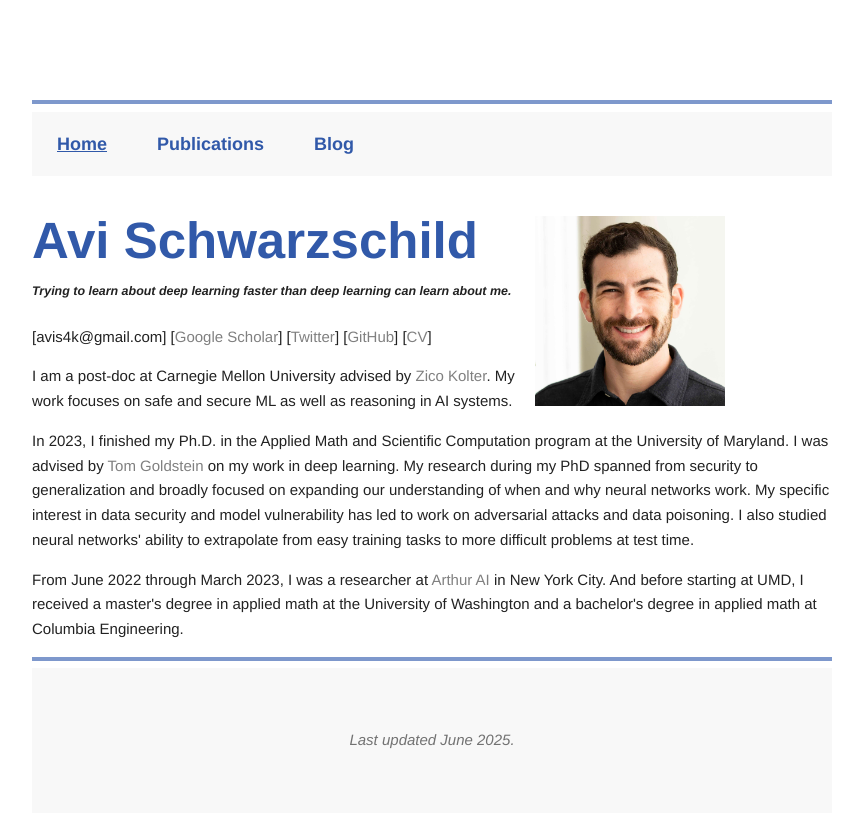
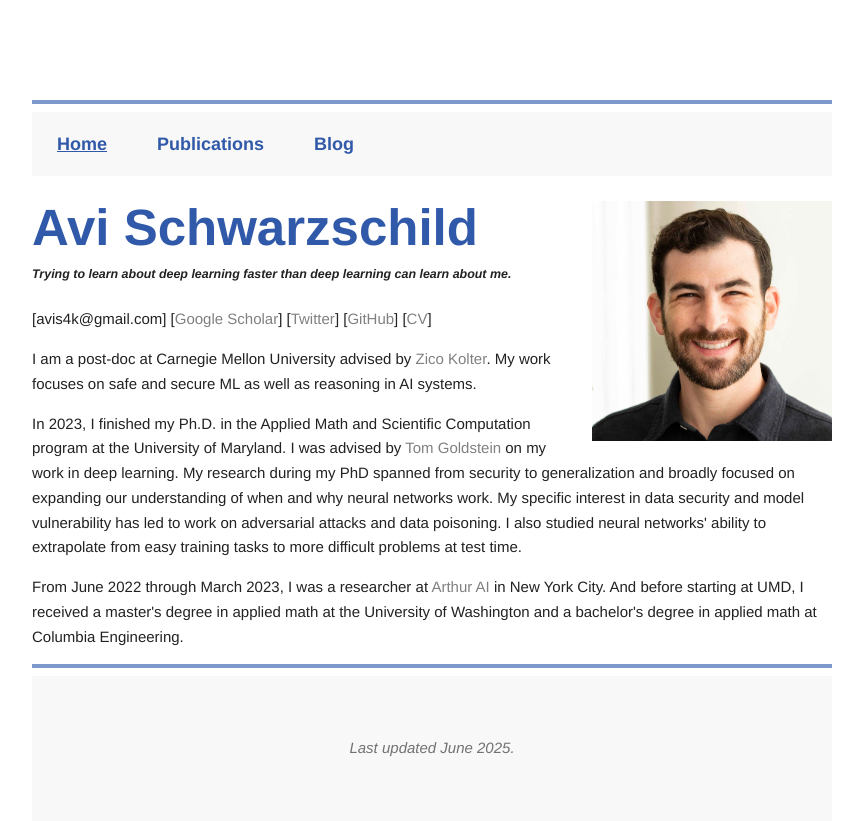
Before and after one commit to aks2203/aks2203.github.io, a plain HTML site: page index.html in a window 1280 px wide. Shown: the whole page, without its empty margins (208-1071 px from the left). Drawn offline with Linux system fonts and the light colour scheme.

Commit message:
index formatting improved.

```diff
--- a/index.html
+++ b/index.html
@@ -14,13 +14,13 @@
 
   <!-- Home Tab Content -->
     <div class="header">
-      <b>Avi Schwarzschild</b> &nbsp&nbsp&nbsp<a href="profile.png"><img src="profile_small.png" style="width:190px;height:190px;margin-bottom:-2.9em;"></a><br>
+      <b>Avi Schwarzschild</b>
     </div>
-
+    <a href="profile.png"><img src="profile_small.png" class="profile-pic"></a>
     <h5><em>Trying to learn about deep learning faster than deep learning can learn about me.</em></h5>
     <p>[avis4k@gmail.com] [<a href="https://scholar.google.com/citations?user=WNvQ7AcAAAAJ&hl=en&authuser=1">Google Scholar</a>] [<a href="https://twitter.com/A_v_i__S">Twitter</a>] [<a href="https://github.com/aks2203">GitHub</a>] [<a href="cv.pdf">CV</a>]</p>
 
-    <p> I am a post-doc at Carnegie Mellon University advised by  <a href="https://zicokolter.com/">Zico Kolter</a>. My <br>
+    <p> I am a post-doc at Carnegie Mellon University advised by  <a href="https://zicokolter.com/">Zico Kolter</a>. My
       work focuses on safe and secure ML as well as reasoning in AI systems.</p>
 
     <p>In 2023, I finished my Ph.D. in the Applied Math and Scientific Computation program at the University of Maryland. I was advised by <a href="https://www.cs.umd.edu/~tomg/">Tom Goldstein</a> on my work in deep learning. My research during my PhD spanned from security to generalization and broadly focused on expanding our understanding of when and why neural networks work. My specific interest in data security and model vulnerability has led to work on adversarial attacks and data poisoning. I also studied neural networks' ability to extrapolate from easy training tasks to more difficult problems at test time.</p>
--- a/style.css
+++ b/style.css
@@ -76,6 +76,16 @@ h2 {
     font-size: 51px;
     color: #3159a9;
 }
+
+.profile-pic {
+  float: right;
+  margin-top: -40px;
+  margin-left: 20px; /* Adds some space between the image and the text */
+  margin-bottom: 10px; /* Adds some space below the image */
+  width: 240px;
+  height: 240px;
+}
+
 
 /* Navigation tabs */
 .nav-tabs {
```
Also changed, not shown: blog-list.html (+3 -3 lines), publications.html (+3 -4 lines).
